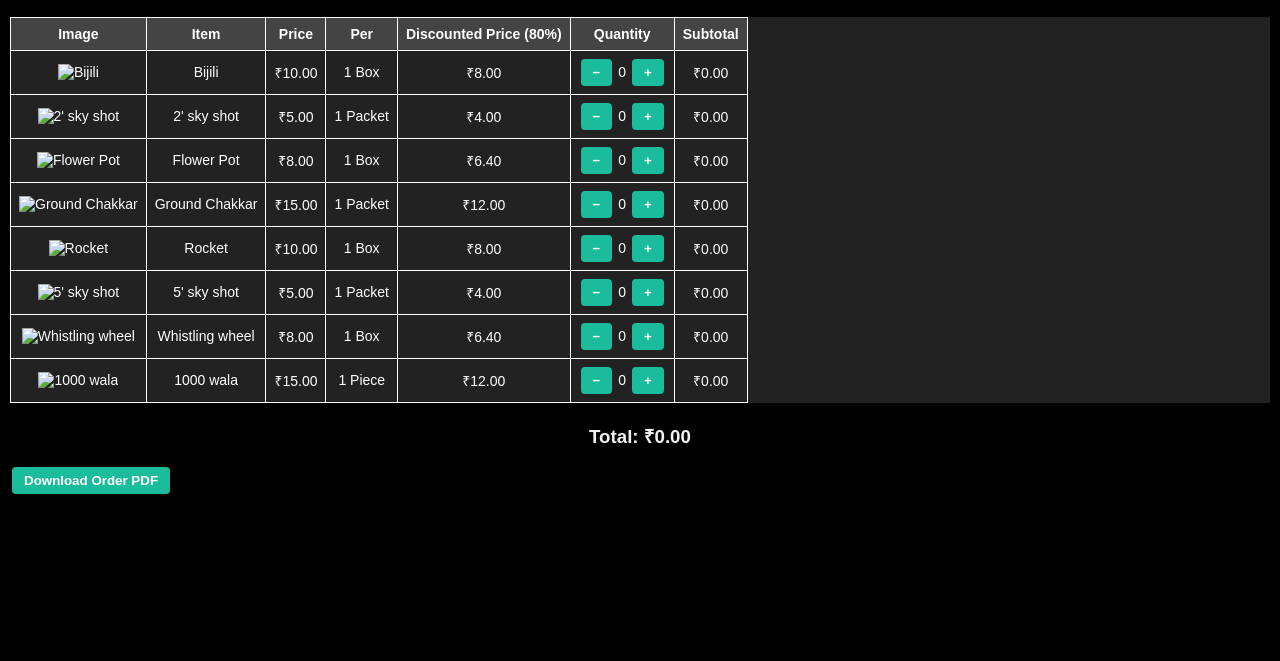
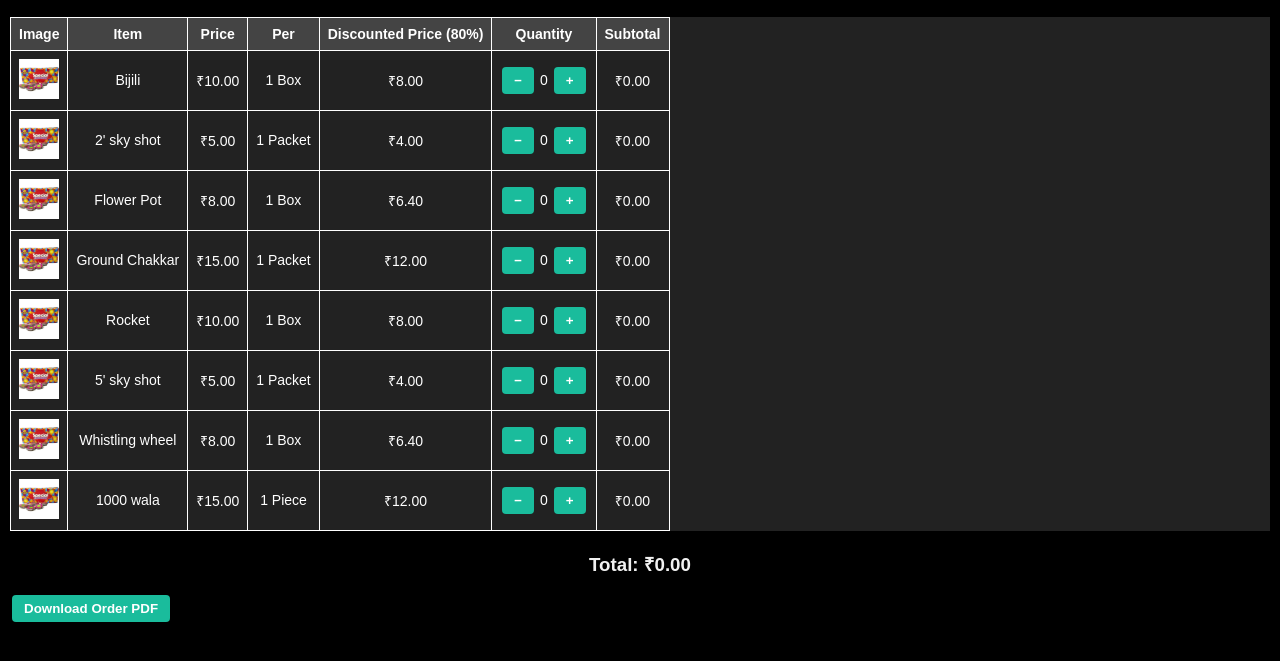
Before and after one commit to Srimun-Kailash/crackers2025, a plain HTML site: page CrackersOrder.html in a window 1280 px wide. Shown: the part 51-712 px from the top of the page. Drawn offline with nearby package versions, Linux system fonts and the light colour scheme.

Commit message:
Update CrackersOrder.html

```diff
--- a/CrackersOrder.html
+++ b/CrackersOrder.html
@@ -130,14 +130,14 @@
 
   <script>
     const itemData = [
-      { name: "Bijili", price: 10, per: "1 Box", quantity: 0, image: "images/ground chakkar.webp" },
-      { name: "2' sky shot", price: 5, per: "1 Packet", quantity: 0, image: "images/ground chakkar.webp" },
-      { name: "Flower Pot", price: 8, per: "1 Box", quantity: 0, image: "images/ground chakkar.webp" },
-      { name: "Ground Chakkar", price: 15, per: "1 Packet", quantity: 0, image: "images/ground chakkar.webp" },
-      { name: "Rocket", price: 10, per: "1 Box", quantity: 0, image: "images/ground chakkar.webp" },
-      { name: "5' sky shot", price: 5, per: "1 Packet", quantity: 0, image: "images/ground chakkar.webp" },
-      { name: "Whistling wheel", price: 8, per: "1 Box", quantity: 0, image: "images/ground chakkar.webp" },
-      { name: "1000 wala", price: 15, per: "1 Piece", quantity: 0, image: "images/ground chakkar.webp" }
+      { name: "Bijili", price: 10, per: "1 Box", quantity: 0, image: "ground chakkar.webp" },
+      { name: "2' sky shot", price: 5, per: "1 Packet", quantity: 0, image: "ground chakkar.webp" },
+      { name: "Flower Pot", price: 8, per: "1 Box", quantity: 0, image: "ground chakkar.webp" },
+      { name: "Ground Chakkar", price: 15, per: "1 Packet", quantity: 0, image: "ground chakkar.webp" },
+      { name: "Rocket", price: 10, per: "1 Box", quantity: 0, image: "ground chakkar.webp" },
+      { name: "5' sky shot", price: 5, per: "1 Packet", quantity: 0, image: "ground chakkar.webp" },
+      { name: "Whistling wheel", price: 8, per: "1 Box", quantity: 0, image: "ground chakkar.webp" },
+      { name: "1000 wala", price: 15, per: "1 Piece", quantity: 0, image: "ground chakkar.webp" }
     ];
 
     function renderTable() {
```
